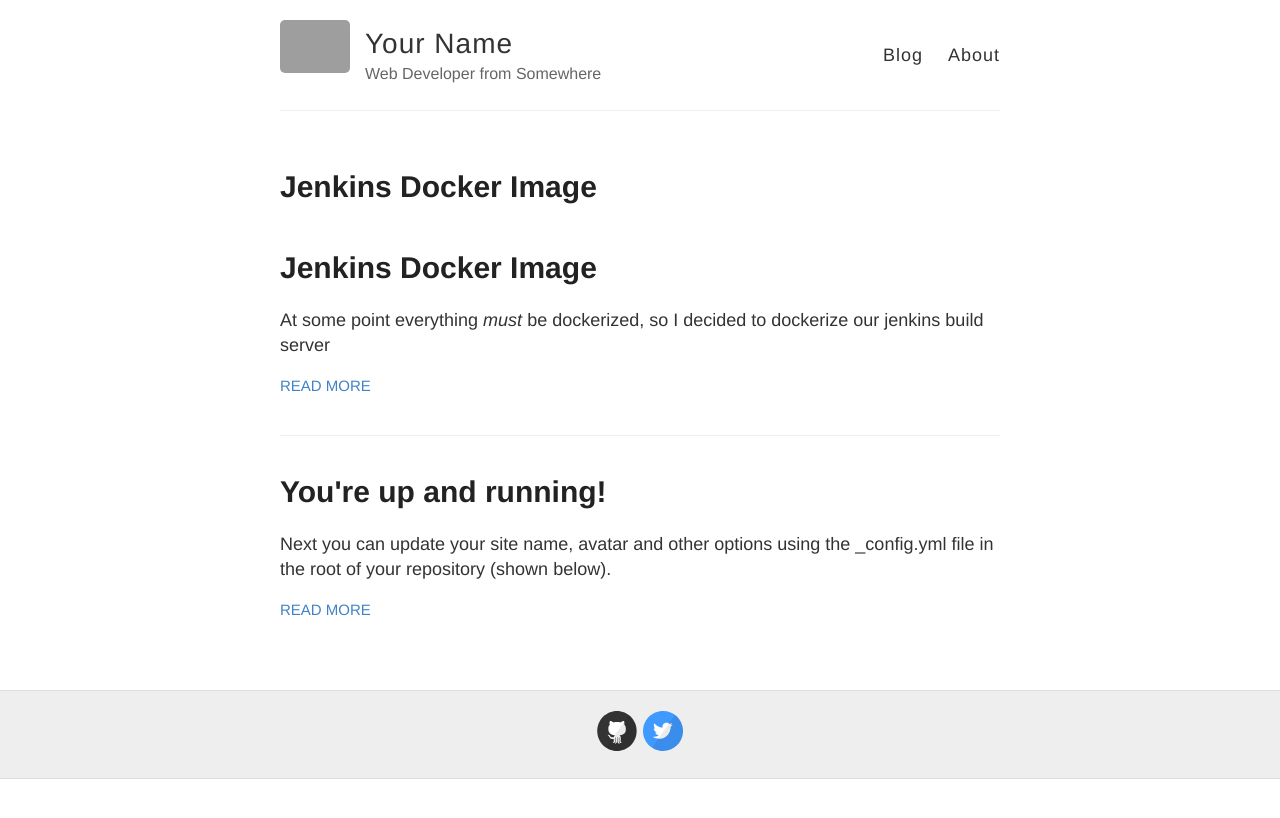
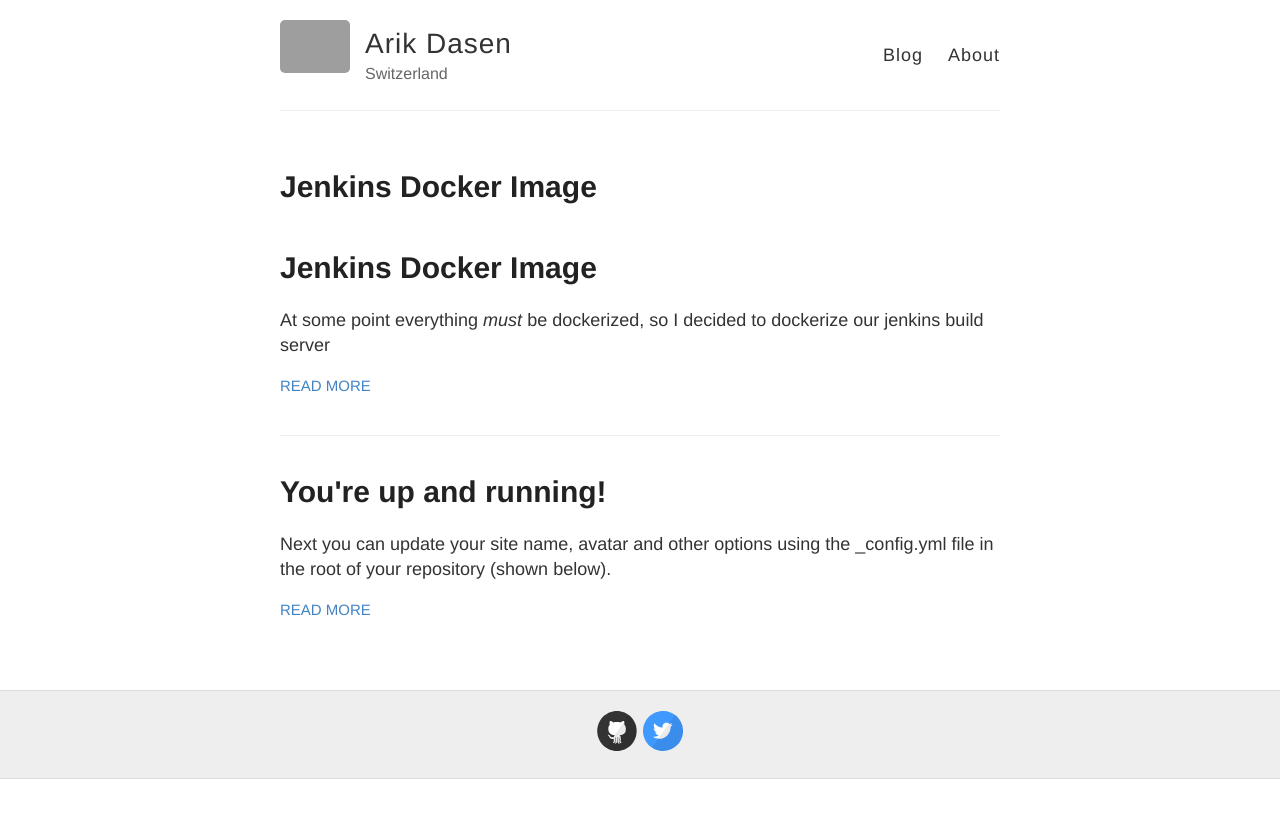
Before and after one commit to rikcarve/rikcarve.github.io, a Jekyll site: the page built from index.html, in a window 1280 px wide. Shown: the top 818 px of the page. Built offline with Jekyll 4.4.1, drawn with Linux system fonts in a browser that asks for light colours; grey boxes are pictures that could not be loaded.

Commit message:
change name

```diff
--- a/_config.yml
+++ b/_config.yml
@@ -3,10 +3,10 @@
 #
 
 # Name of your site (displayed in the header)
-name: Your Name
+name: Arik Dasen
 
 # Short bio or description (displayed in the header)
-description: Web Developer from Somewhere
+description: Switzerland
 
 # URL of your avatar or profile pic (you could use your GitHub profile pic)
 avatar: https://raw.githubusercontent.com/barryclark/jekyll-now/master/images/jekyll-logo.png
@@ -21,12 +21,12 @@ footer-links:
   email:
   facebook:
   flickr:
-  github: barryclark/jekyll-now
+  github: rikcarve
   instagram:
   linkedin:
   pinterest:
   rss: # just type anything here for a working RSS icon
-  twitter: jekyllrb
+  twitter: rikcarve
   stackoverflow: # your stackoverflow profile, e.g. "users/50476/bart-kiers"
   youtube: # channel/<your_long_string> or user/<user-name>
   googleplus: # anything in your profile username that comes after plus.google.com/
```
